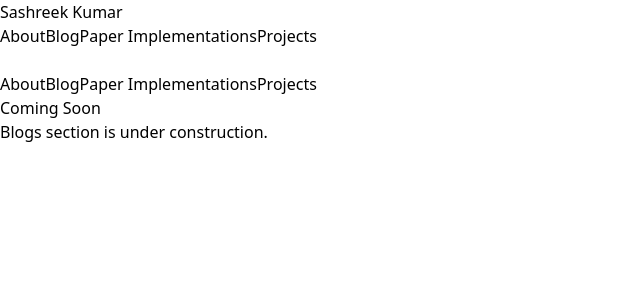
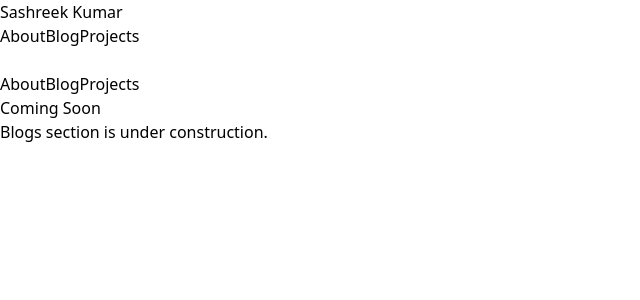
Before and after one commit to Sashreekkumar/Sashreekkumar.github.io, a React (Vite) app: page /blogs in a window 1280 px wide. Shown: the top 300 px of the page, without its empty margins (0-640 px from the left). Built offline with nearby package versions, Linux system fonts and the light colour scheme.

Commit message:
Removed Pages

```diff
--- a/src/App.jsx
+++ b/src/App.jsx
@@ -3,7 +3,7 @@ import { BrowserRouter, Routes, Route } from "react-router-dom";
 import Home from "./pages/home.jsx";
 import Blogs from "./pages/blogs.jsx";
 import Projects from "./pages/projects.jsx";
-import Paper_Implementations from "./pages/paper_implementations.jsx";
+// import Paper_Implementations from "./pages/paper_implementations.jsx";
 
 import "./index.css";
 
@@ -15,10 +15,10 @@ export default function App() {
 
         <Route path="/blogs" element={<Blogs />} />
 
-        <Route
+        {/* <Route
           path="/paper_implementations"
           element={<Paper_Implementations />}
-        />
+        /> */}
 
         <Route path="/projects" element={<Projects />} />
       </Routes>
--- a/src/components/Navbar.jsx
+++ b/src/components/Navbar.jsx
@@ -19,9 +19,9 @@ export default function Header() {
             <a href="/blogs" className="text-slate-600 hover:text-[#387ed1] transition duration-100 text-[18px]">
               Blog
             </a>
-            <a href="paper_implementations" className="text-slate-600 hover:text-[#387ed1] transition duration-100 text-[18px]">
+            {/* <a href="paper_implementations" className="text-slate-600 hover:text-[#387ed1] transition duration-100 text-[18px]">
               Paper Implementations
-            </a>
+            </a> */}
             <a href="projects" className="text-slate-600 hover:text-[#387ed1] transition duration-100 text-[18px]">
               Projects
             </a>
@@ -60,9 +60,9 @@ export default function Header() {
           <a href="/blogs" className="block py-2 px-4 text-sm text-slate-600 hover:bg-slate-100">
             Blog
           </a>
-          <a href="/paper_implementations" className="block py-2 px-4 text-sm text-slate-600 hover:bg-slate-100">
+          {/* <a href="/paper_implementations" className="block py-2 px-4 text-sm text-slate-600 hover:bg-slate-100">
             Paper Implementations
-          </a>
+          </a> */}
           <a href="/projects" className="block py-2 px-4 text-sm text-slate-600 hover:bg-slate-100 rounded-b-lg">
             Projects
           </a>
--- a/src/layouts/home_layout.jsx
+++ b/src/layouts/home_layout.jsx
@@ -11,7 +11,7 @@ export default function Layout() {
       <main>
         <About/>
         <Experience/>
-        <Publications/>
+        {/* <Publications/> */}
       </main>
 
       <div className="hidden lg:block" />
```
